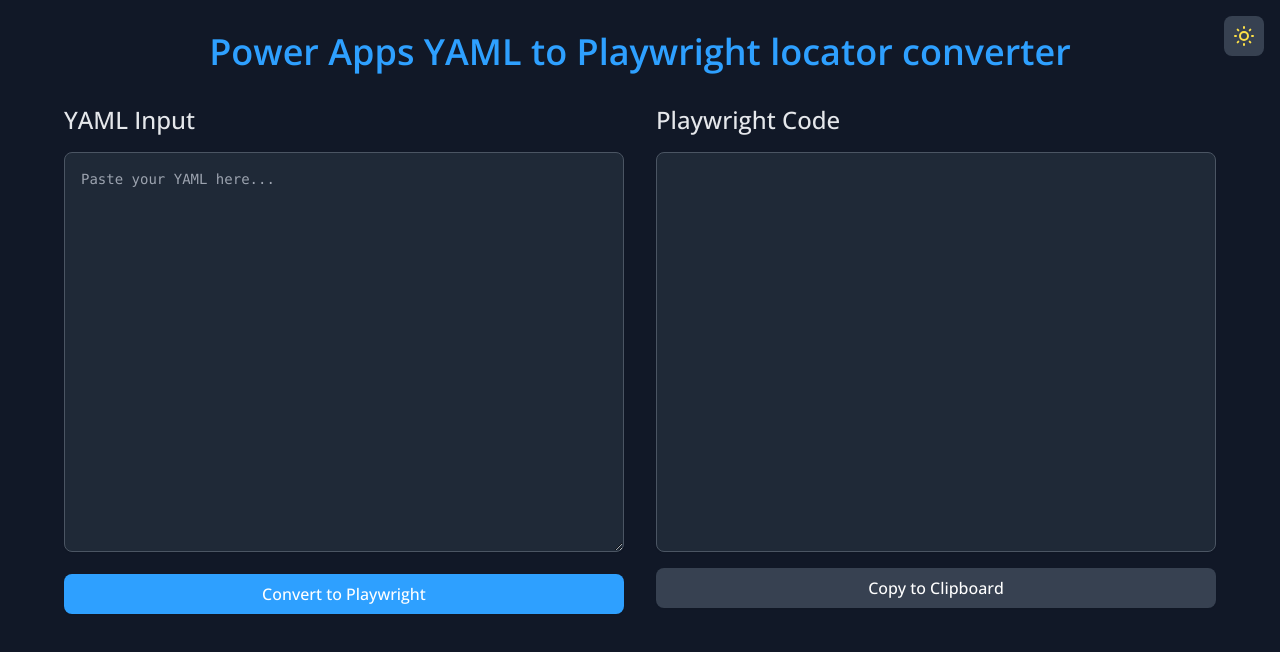
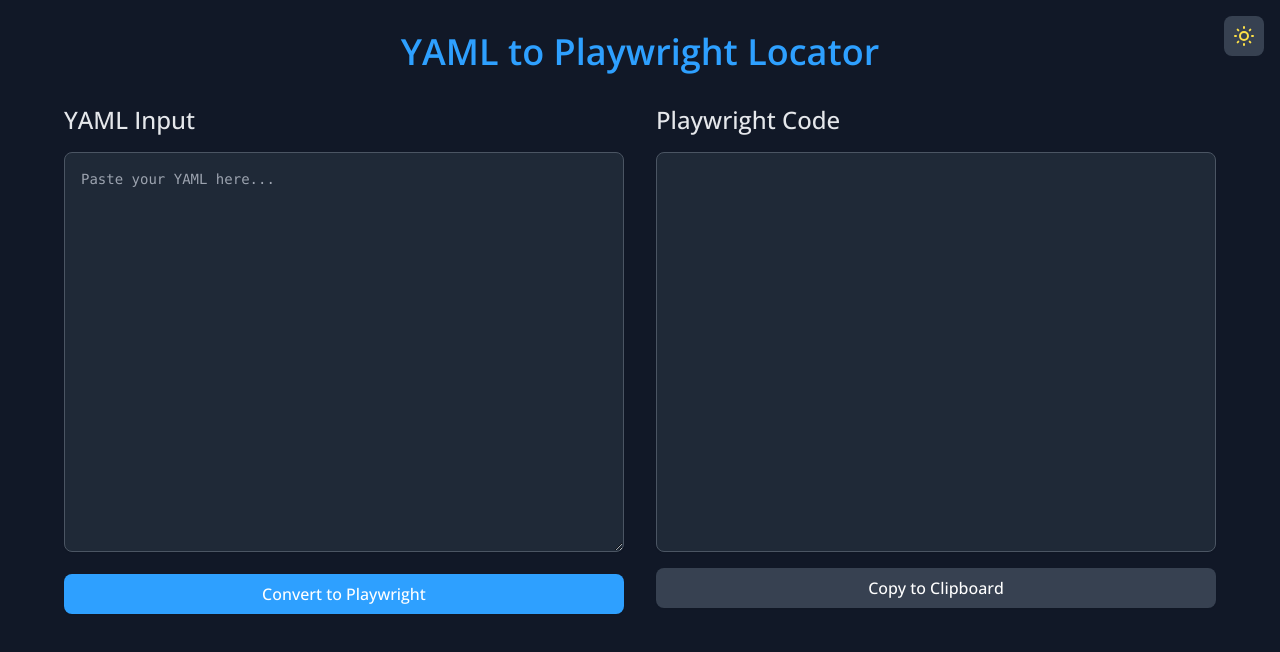
Before and after one commit to arijsdijk/yaml-to-playwright, a React (Vite) app: page / in a window 1280 px wide. Shown: the top 652 px of the page. Built offline with nearby package versions, Linux system fonts and the light colour scheme.

Commit message:
Update app title to YAML to Playwright Locator

```diff
--- a/index.html
+++ b/index.html
@@ -7,7 +7,7 @@
     <link rel="preconnect" href="https://fonts.googleapis.com" />
     <link rel="preconnect" href="https://fonts.gstatic.com" crossorigin />
     <link href="https://fonts.googleapis.com/css2?family=Open+Sans:wght@400;500;600;700&display=swap" rel="stylesheet" />
-    <title>Power Apps YAML to Playwright locator converter</title>
+    <title>YAML to Playwright Locator</title>
   </head>
   <body>
     <div id="root"></div>
--- a/src/App.tsx
+++ b/src/App.tsx
@@ -6,7 +6,7 @@
     <div className="min-h-screen bg-gray-50 dark:bg-gray-900 py-8 px-4 transition-colors">
       <div className="max-w-6xl mx-auto">
         <h1 className="text-4xl font-semibold text-primary dark:text-primary-dark text-center mb-8">
-          Power Apps YAML to Playwright locator converter
+          YAML to Playwright Locator
         </h1>
         <YamlConverter />
         <ThemeToggle />
```
